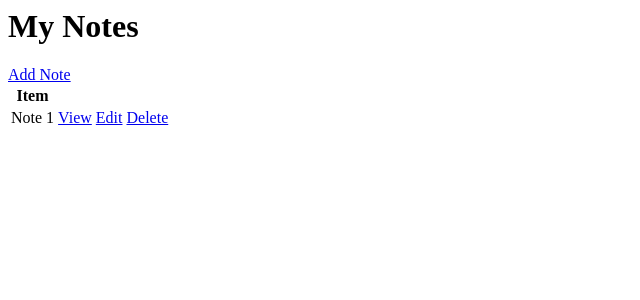
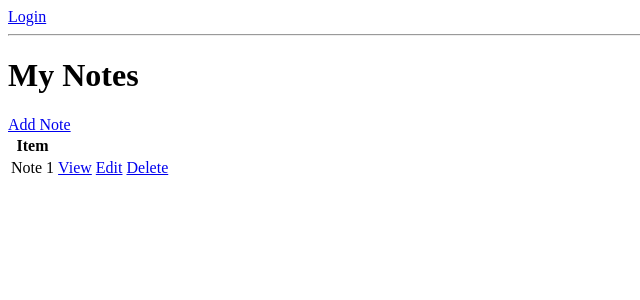
Before and after one commit to miloszKubiak/notesApp, a Django app: page / in a window 1280 px wide. Shown: the top 300 px of the page, without its empty margins (0-640 px from the left). Run offline with Django 3.2, Linux system fonts and the light colour scheme; data comes from the database, SQL or seed files in the repository; both versions use the stored data as it was after the commit.

Commit message:
add login/logout functionality for users

```diff
--- a/base/templates/base/note_confirm_delete.html
+++ b/base/templates/base/note_confirm_delete.html
@@ -1,6 +1,6 @@
 <a href="{% url 'notes' %}">Back</a>
 <form method="POST">
-  {% csrf_token %}
-  <p>Are you sure you want to delete this note? "{{ note }}"</p>
-  <input type="submit" value="Delete">
+	{% csrf_token %}
+	<p>Are you sure you want to delete this note? "{{ note }}"</p>
+	<input type="submit" value="Delete">
 </form>
--- a/base/templates/base/note_list.html
+++ b/base/templates/base/note_list.html
@@ -1,4 +1,13 @@
+{% if request.user.is_authenticated %}
+<p>{{ request.user }}</p>
+<a href="{% url 'logout' %}">Logout</a>
+{% else %}
+<a href="{% url 'login' %}">Login</a>
+{% endif %}
+
+<hr>
 <h1>My Notes</h1>
+
 <a href="{% url 'note-create' %}">Add Note</a>
 
 <table>
--- a/base/urls.py
+++ b/base/urls.py
@@ -1,7 +1,11 @@
 from django.urls import path
-from .views import NoteDelete, NoteList, NoteDetail, NoteCreate, NoteUpdate
+from .views import NoteDelete, NoteList, NoteDetail, NoteCreate, NoteUpdate, CustomLoginView
+from django.contrib.auth.views import LogoutView
+
 
 urlpatterns = [
+  path('login/', CustomLoginView.as_view(), name='login'),
+  path('logout/', LogoutView.as_view(next_page='login'), name='logout'),
   path('', NoteList.as_view(), name='notes'),
   path('note/<int:pk>/', NoteDetail.as_view(), name='note'),
   path('note-create/', NoteCreate.as_view(), name='note-create'),
--- a/base/views.py
+++ b/base/views.py
@@ -1,11 +1,22 @@
 from functools import update_wrapper
 from django.forms.models import model_to_dict
-from django.shortcuts import render
+from django.shortcuts import redirect, render
 from django.views.generic.list import ListView
 from .models import Note
 from django.views.generic.detail import DetailView
 from django.views.generic.edit import CreateView, UpdateView, DeleteView
 from django.urls import reverse_lazy
+from django.contrib.auth.views import LoginView
+
+
+
+class CustomLoginView(LoginView):
+	template_name = 'base/login.html'
+	fields = '__all__'
+	redirect_authenticated_user = True
+
+	def get_success_url(self):
+		return reverse_lazy('notes')
 
 
 class NoteList(ListView):
```
Also changed, not shown: base/templates/base/login.html (added, +7 -0 lines), db.sqlite3.
